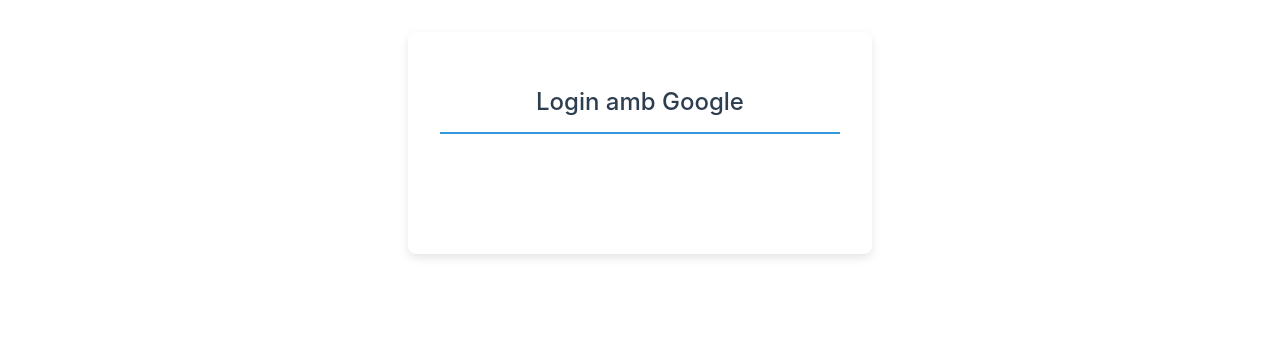
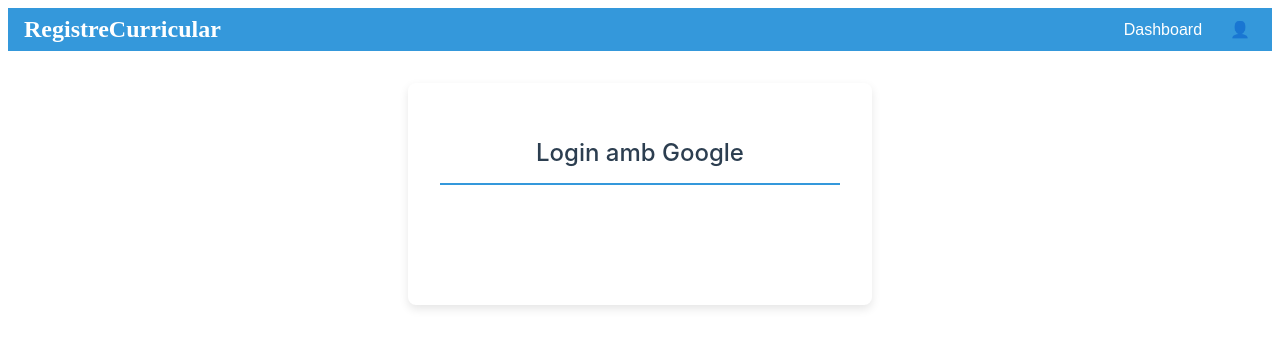
Before and after one commit to NilCastilla262/RegistreCurricularProjecteFinal, an Angular app in the folder Frontend/RegistreCurricular/: page /login in a window 1280 px wide. Shown: the top 348 px of the page. Built offline with nearby package versions, Linux system fonts and the light colour scheme.

Commit message:
CREATED new component navbar to show always

```diff
--- a/Frontend/RegistreCurricular/src/components/app/app.component.html
+++ b/Frontend/RegistreCurricular/src/components/app/app.component.html
@@ -1 +1,2 @@
+<app-navbar></app-navbar>
 <router-outlet />
--- a/Frontend/RegistreCurricular/src/components/app/app.component.ts
+++ b/Frontend/RegistreCurricular/src/components/app/app.component.ts
@@ -1,10 +1,11 @@
 import { Component } from '@angular/core';
 import { RouterOutlet } from '@angular/router';
+import { NavbarComponent } from "../navbar/navbar.component";
 
 @Component({
   selector: 'app-root',
   standalone: true,
-  imports: [RouterOutlet],
+  imports: [RouterOutlet, NavbarComponent],
   templateUrl: './app.component.html',
   styleUrl: './app.component.css'
 })
--- /dev/null
+++ b/Frontend/RegistreCurricular/src/components/navbar/navbar.component.css
@@ -0,0 +1,73 @@
+.navbar {
+  display: flex;
+  justify-content: space-between;
+  align-items: center;
+  background: #3498db;
+  color: #fff;
+  padding: 0.5rem 1rem;
+}
+
+.navbar-title {
+  font-size: 1.5rem;
+  font-weight: bold;
+}
+
+.navbar-actions {
+  display: flex;
+  align-items: center;
+}
+
+.navbar-actions button {
+  background: transparent;
+  border: none;
+  color: #fff;
+  cursor: pointer;
+  margin-left: 1rem;
+  font-size: 1rem;
+}
+
+/* Perfil */
+.profile-container {
+  position: relative;
+}
+
+.profile-btn {
+  background: transparent;
+  border: none;
+  font-size: 1.25rem;
+  color: #fff;
+  cursor: pointer;
+}
+
+.profile-menu {
+  position: absolute;
+  top: calc(100% + 0.25rem);
+  right: 0;
+  background: #fff;
+  color: #333;
+  list-style: none;
+  margin: 0;
+  padding: 0.5rem 0;
+  border-radius: 4px;
+  box-shadow: 0 2px 6px rgba(0,0,0,0.1);
+  min-width: 150px;
+  z-index: 10;
+}
+
+.profile-menu li + li {
+  border-top: 1px solid #e0e0e0;
+}
+
+.profile-menu button {
+  background: transparent;
+  border: none;
+  color: #333;
+  width: 100%;
+  text-align: left;
+  padding: 0.5rem 1rem;
+  cursor: pointer;
+}
+
+.profile-menu button:hover:not(:disabled) {
+  background: #f5f5f5;
+}
--- /dev/null
+++ b/Frontend/RegistreCurricular/src/components/navbar/navbar.component.html
@@ -0,0 +1,17 @@
+<nav class="navbar">
+  <div class="navbar-title">RegistreCurricular</div>
+
+  <div class="navbar-actions">
+    <button (click)="goDashboard()">Dashboard</button>
+
+    <div class="profile-container">
+      <button class="profile-btn" (click)="toggleProfileMenu()">👤</button>
+      @if(showProfileMenu){
+        <ul class="profile-menu">
+          <li><button disabled>Canviar centre</button></li>
+          <li><button (click)="logout()">Tancar sessió</button></li>
+        </ul>
+      }
+    </div>
+  </div>
+</nav>
--- /dev/null
+++ b/Frontend/RegistreCurricular/src/components/navbar/navbar.component.ts
@@ -0,0 +1,38 @@
+import { Component, HostListener } from '@angular/core';
+import { Router, RouterModule } from '@angular/router';
+import { CommonModule }   from '@angular/common';
+
+@Component({
+  selector: 'app-navbar',
+  standalone: true,
+  imports: [CommonModule, RouterModule],
+  templateUrl: './navbar.component.html',
+  styleUrl: './navbar.component.css'
+})
+
+export class NavbarComponent {
+  showProfileMenu = false;
+
+  constructor(private router: Router) {}
+
+  goDashboard() {
+    this.router.navigate(['/dashboard']);
+  }
+
+  toggleProfileMenu() {
+    this.showProfileMenu = !this.showProfileMenu;
+  }
+
+  logout() {
+    localStorage.removeItem('token');
+    this.router.navigate(['/login']);
+  }
+
+  @HostListener('document:click', ['$event.target'])
+  onClickOutside(target: HTMLElement) {
+    const inside = target.closest('.profile-container');
+    if (!inside) {
+      this.showProfileMenu = false;
+    }
+  }
+}
```
Also changed, not shown: 1 other file (tests, documents, lock files or other folders).
